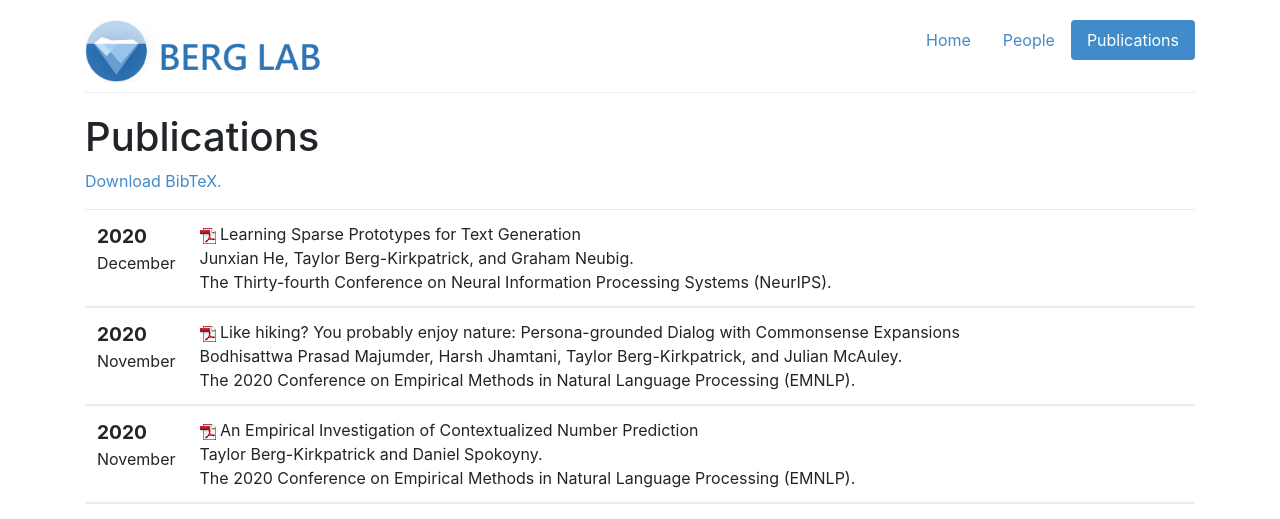
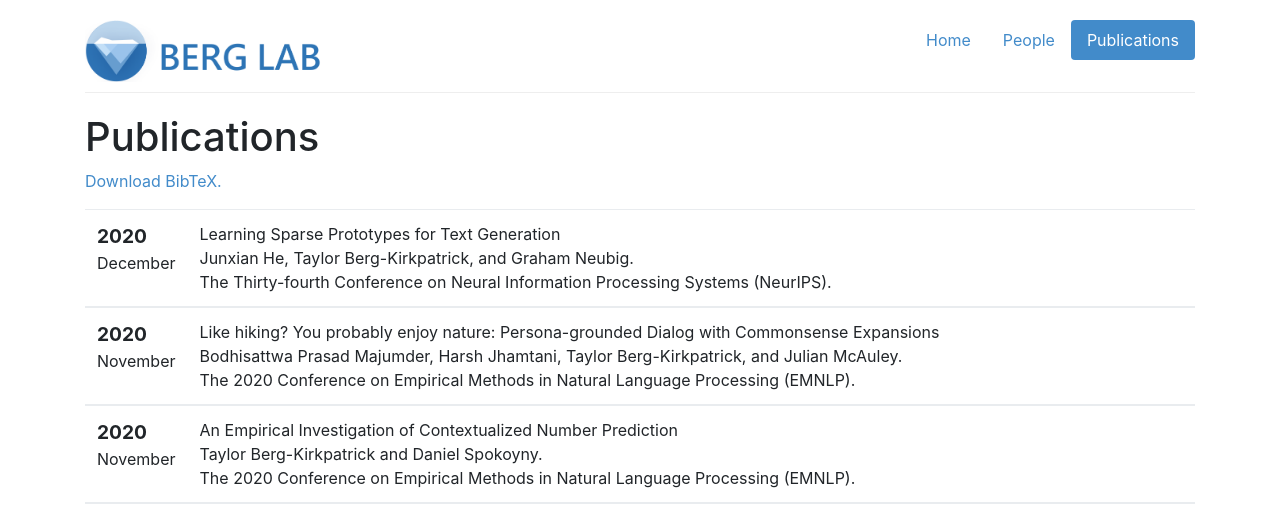
Before and after one commit to icebergnlp/icebergnlp.github.io, a Jekyll site: the page built from publications.html, in a window 1280 px wide. Shown: the top 519 px of the page. Built offline with Jekyll 4.4.1, drawn with Linux system fonts in a browser that asks for light colours.

Commit message:
Remove PDF icon

```diff
--- a/_includes/pubs.html
+++ b/_includes/pubs.html
@@ -9,8 +9,6 @@
             </td>
             <td class="publication">
                 <span class="pubtitle">
-                    <img src="img/pdficon_small.png" width="16"
-                    height="16" alt="PDF" />
                     Learning Sparse Prototypes for Text Generation
                 </span><br />
                 <span class="authors">
@@ -33,8 +31,6 @@
             </td>
             <td class="publication">
                 <span class="pubtitle">
-                    <img src="img/pdficon_small.png" width="16"
-                    height="16" alt="PDF" />
                     Like hiking? You probably enjoy nature: Persona-grounded Dialog with Commonsense Expansions
                 </span><br />
                 <span class="authors">
@@ -57,8 +53,6 @@
             </td>
             <td class="publication">
                 <span class="pubtitle">
-                    <img src="img/pdficon_small.png" width="16"
-                    height="16" alt="PDF" />
                     An Empirical Investigation of Contextualized Number Prediction
                 </span><br />
                 <span class="authors">
```
